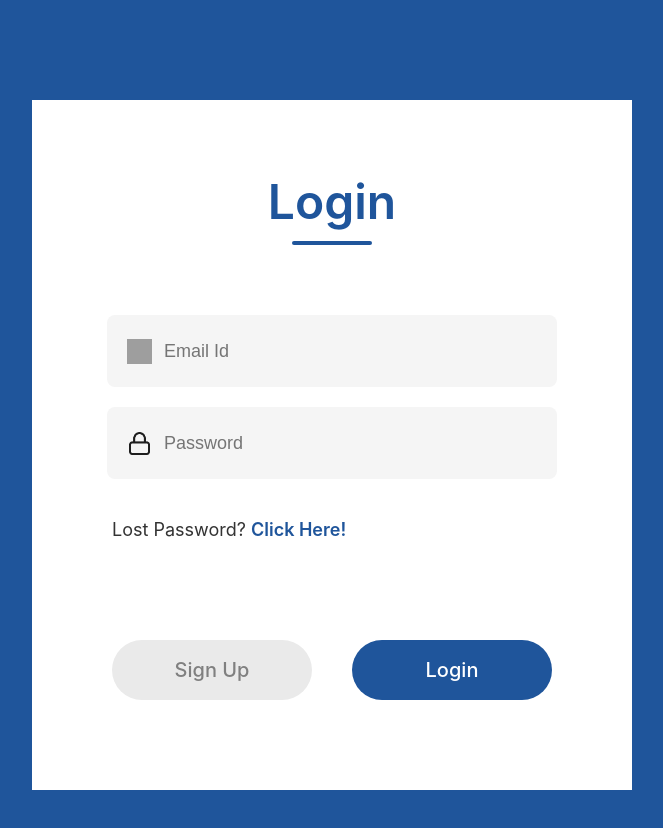
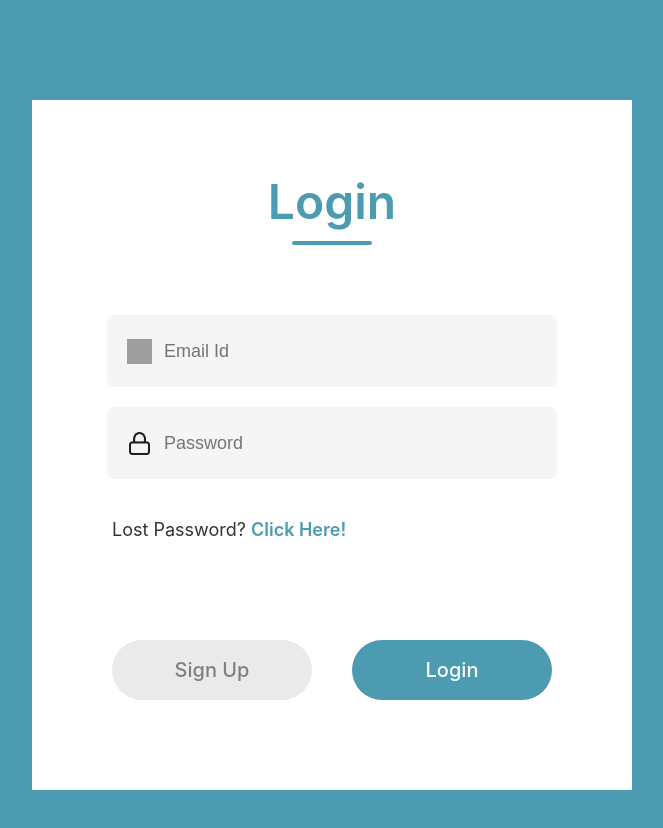
Before and after one commit to HALF-2300/halfapp, a React (Create React App) app: page / in a window 1280 px wide. Shown: the top 828 px of the page, without its empty margins (308-971 px from the left). Built offline with nearby package versions, Linux system fonts and the light colour scheme; grey boxes are pictures that could not be loaded.

Commit message:
Add robust tests for App.js and LoginSignup component

```diff
--- a/src/Components/LoginSignup/LoginSignup.css
+++ b/src/Components/LoginSignup/LoginSignup.css
@@ -18,7 +18,7 @@
 }
 
 .text{
-    color: #1f559b;
+    color: #4C9BB0;
     font-size: 48px;
     font-weight: 600;
 }
@@ -26,7 +26,7 @@
 .underline{
     width: 80px;
     height: 4px;
-    background: #1f559b;
+    background: #4C9BB0;
     text-decoration: underline;
     border-radius: 8px;
 }
@@ -59,6 +59,7 @@
     width: 400px;
     height: 50px;
     border: none;
+    outline: none;
     background: whitesmoke;
     font-size: 18px;
 }
@@ -73,7 +74,7 @@
 
 .forgot-password span{
     font-weight: 600;
-    color: #1f559b;
+    color: #4C9BB0;
     cursor: pointer;
 }
 
@@ -90,7 +91,7 @@
     align-items: center;
     width: 200px;
     height: 60px;
-    background: #1f559b;
+    background: #4C9BB0;
     color: white;
     font-size: 20px;
     font-weight: 500;
--- a/src/index.css
+++ b/src/index.css
@@ -6,7 +6,7 @@ body {
   -webkit-font-smoothing: antialiased;
   -moz-osx-font-smoothing: grayscale;
   height: 100vh;
-  background: #1f559b;
+  background: #4C9BB0;
 }
 
 code {
```
